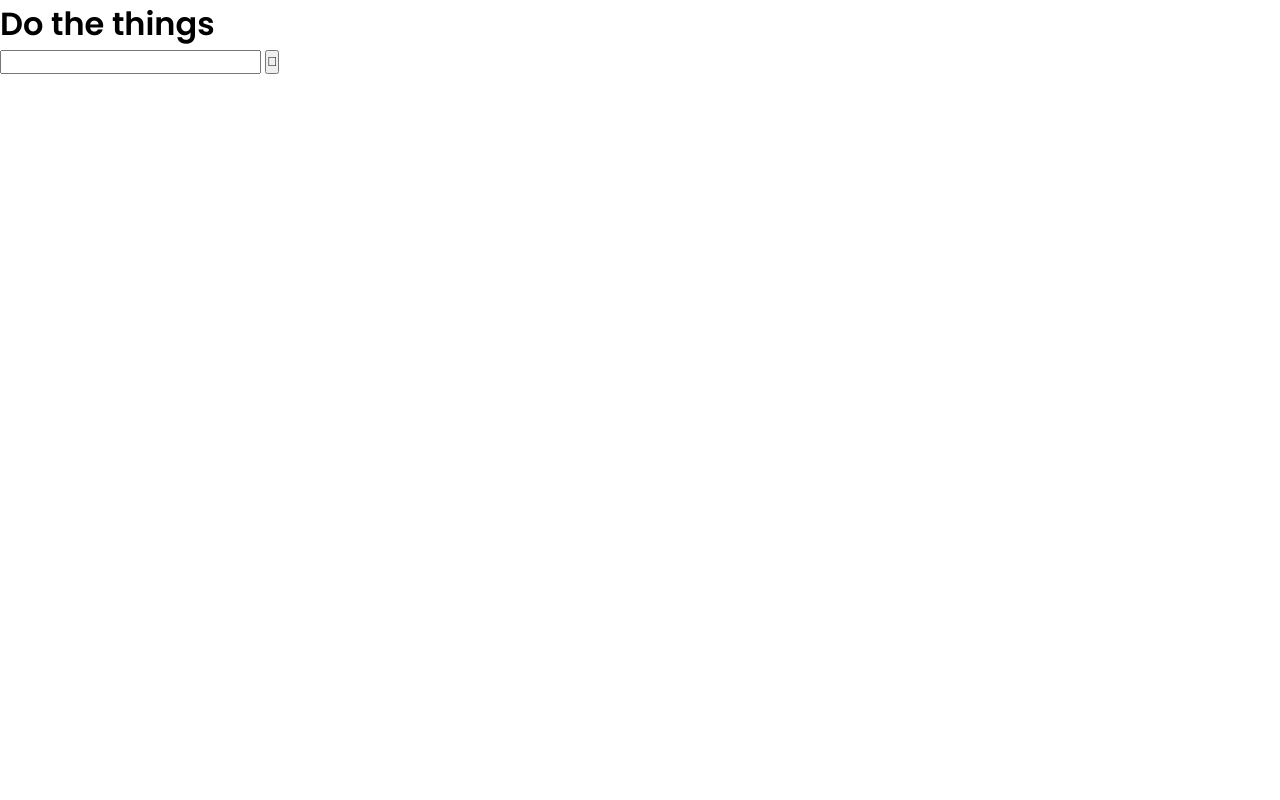
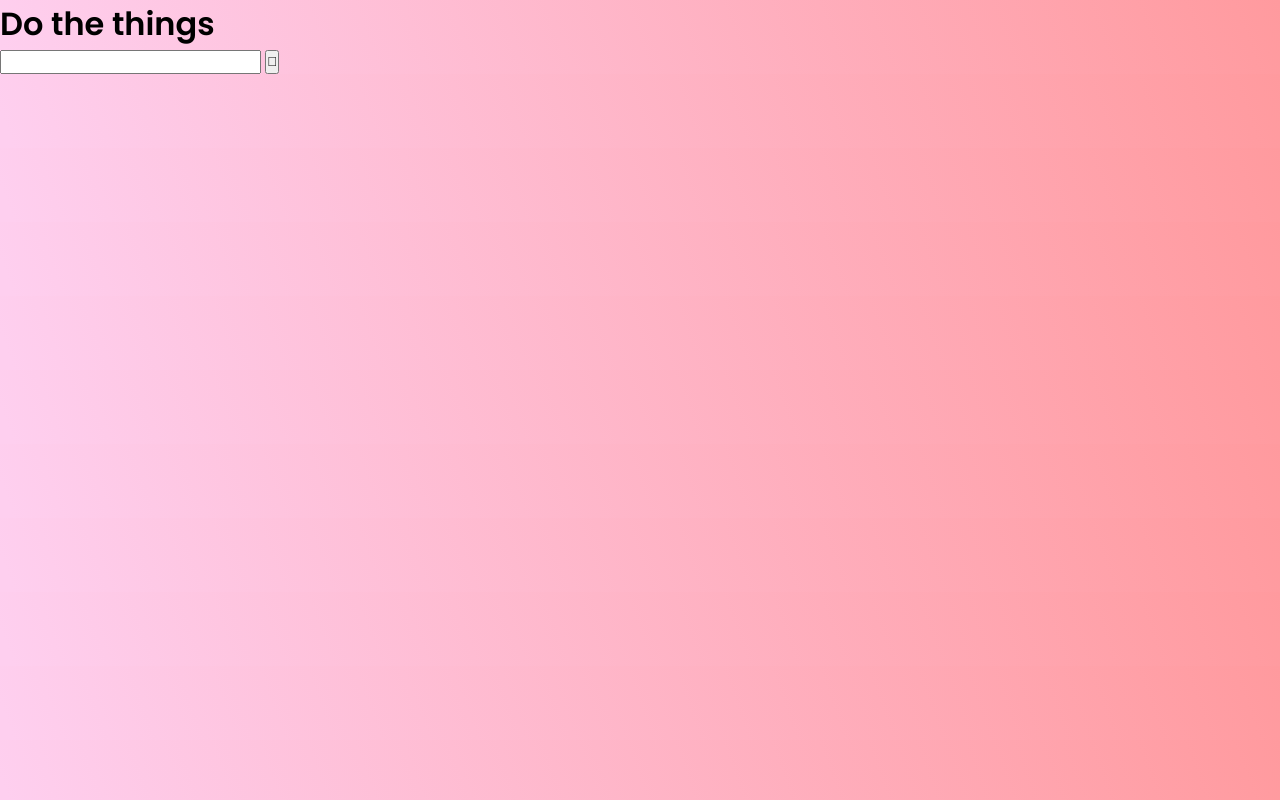
Before and after one commit to ScAziz/basic-todo, a website: page index.html in a window 1280 px wide. Drawn offline with nearby package versions, Linux system fonts and the light colour scheme; files that its build step writes are made by us from their sources.

Commit message:
background gradient

```diff
--- /dev/null
+++ b/styles/styles.scss
@@ -0,0 +1,10 @@
+*, *::before, *::after {
+    box-sizing: border-box;
+    margin: 0;
+    padding: 0;
+    font-family: 'Poppins', sans-serif;
+}
+
+body {
+    background-image: linear-gradient(-110deg, #ff9a9e 0%, #fecfef 99%, #fecfef 100%);
+}
```
Also changed, not shown: styles/styles.css, 1 other file.
